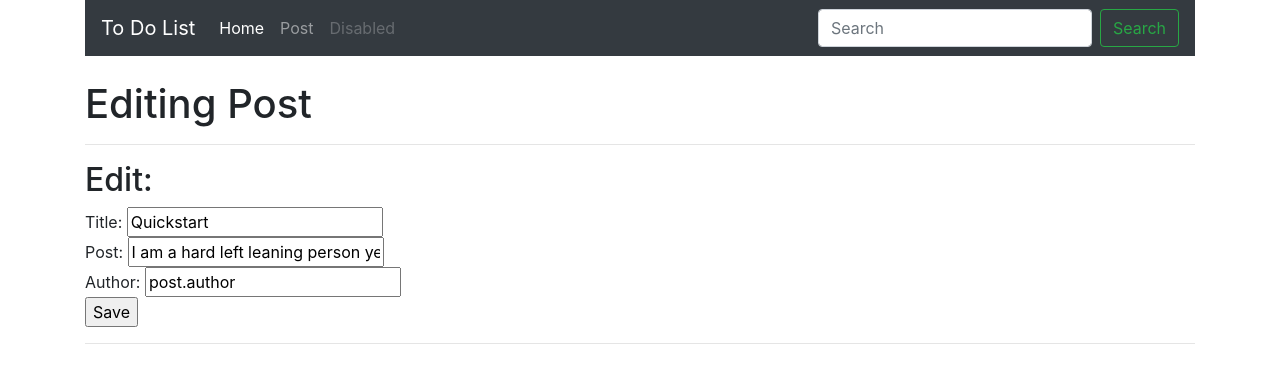
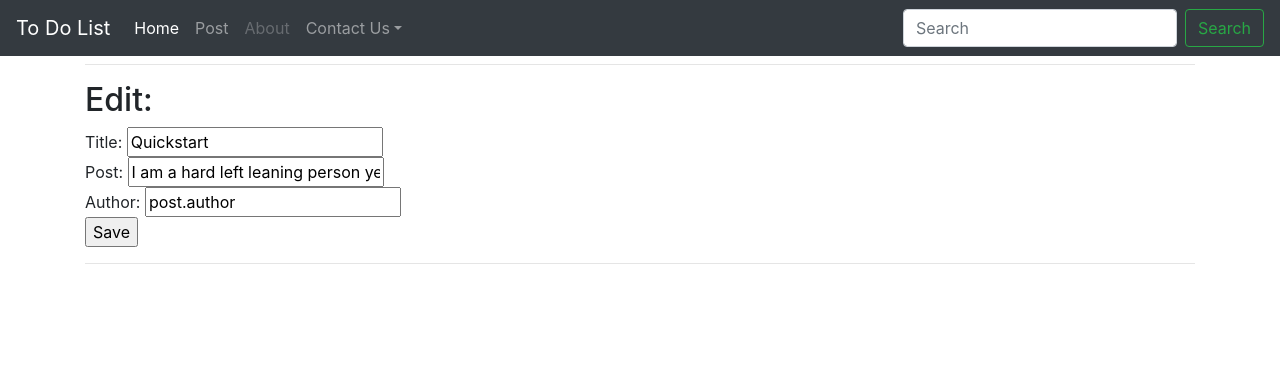
Before and after one commit to ThriledLokki983/cs50-2021, a Flask app: page /post/edit/5 in a window 1280 px wide. Shown: the top 383 px of the page. Run offline with Flask 2, Linux system fonts and the light colour scheme; data comes from the database, SQL or seed files in the repository; some libraries are stand-ins or nearby versions.

Commit message:
made some new changes

```diff
--- a/web-dev/my-first-website/templates/base.html
+++ b/web-dev/my-first-website/templates/base.html
@@ -8,13 +8,13 @@
 </head>
 <body>
     <div class="container">
-
-        <nav class="navbar navbar-expand-md navbar-dark bg-dark mb-4">
+        <nav class="navbar navbar-expand-md navbar-dark fixed-top bg-dark">
             <a class="navbar-brand" href="/">To Do List</a>
-            <button class="navbar-toggler" type="button" data-toggle="collapse" data-target="#navbarCollapse" aria-controls="navbarCollapse" aria-expanded="false" aria-label="Toggle navigation">
+            <button class="navbar-toggler" type="button" data-toggle="collapse" data-target="#navbarsExampleDefault" aria-controls="navbarsExampleDefault" aria-expanded="false" aria-label="Toggle navigation">
               <span class="navbar-toggler-icon"></span>
             </button>
-            <div class="collapse navbar-collapse" id="navbarCollapse">
+
+            <div class="collapse navbar-collapse" id="navbarsExampleDefault">
               <ul class="navbar-nav mr-auto">
                 <li class="nav-item active">
                   <a class="nav-link" href="/">Home <span class="sr-only">(current)</span></a>
@@ -23,10 +23,18 @@
                   <a class="nav-link" href="/post">Post</a>
                 </li>
                 <li class="nav-item">
-                  <a class="nav-link disabled" href="#" tabindex="-1" aria-disabled="true">Disabled</a>
+                  <a class="nav-link disabled" href="#" tabindex="-1" aria-disabled="true">About</a>
+                </li>
+                <li class="nav-item dropdown">
+                  <a class="nav-link dropdown-toggle" href="#" id="dropdown01" data-toggle="dropdown" aria-haspopup="true" aria-expanded="false">Contact Us</a>
+                  <div class="dropdown-menu" aria-labelledby="dropdown01">
+                    <a class="dropdown-item" href="#">Facebook</a>
+                    <a class="dropdown-item" href="#">Instagram</a>
+                    <a class="dropdown-item" href="#">Youtube</a>
+                  </div>
                 </li>
               </ul>
-              <form class="form-inline mt-2 mt-md-0">
+              <form class="form-inline my-2 my-lg-0">
                 <input class="form-control mr-sm-2" type="text" placeholder="Search" aria-label="Search">
                 <button class="btn btn-outline-success my-2 my-sm-0" type="submit">Search</button>
               </form>
```
